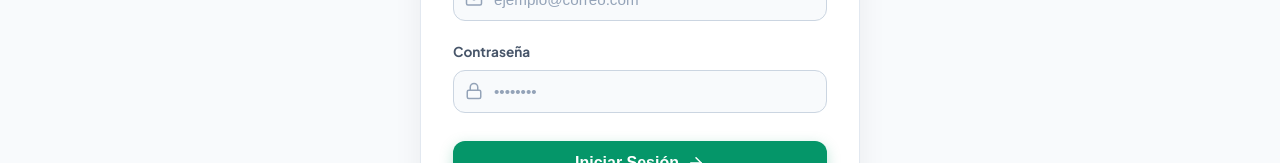
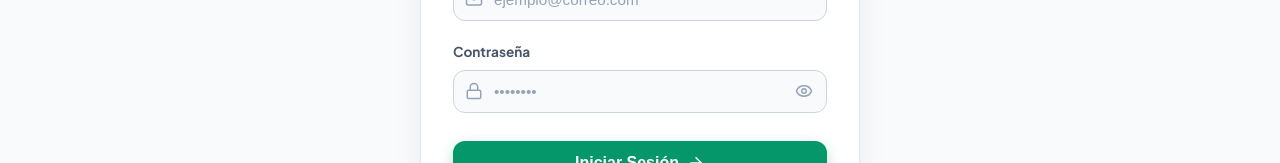
Before and after one commit to Geovanny89/tutor-client, a React (Vite) app: page /login in a window 1280 px wide. Shown: the part 415-578 px from the top of the page. Built offline with nearby package versions, Linux system fonts and the light colour scheme; no server answers.

Commit message:
se agrega opcion de ver contraseña en regsitro o inicio de sesion

```diff
--- a/src/pages/LoginPage.jsx
+++ b/src/pages/LoginPage.jsx
@@ -2,11 +2,12 @@ import React, { useState } from 'react';
 import { Link, useNavigate } from 'react-router-dom';
 import { useAuthStore } from '../stores/authStore';
 import toast from 'react-hot-toast';
-import { Sparkles, Mail, Lock, ArrowRight } from 'lucide-react';
+import { Sparkles, Mail, Lock, ArrowRight, Eye, EyeOff } from 'lucide-react';
 
 export default function LoginPage() {
   const [email, setEmail] = useState('');
   const [password, setPassword] = useState('');
+  const [showPassword, setShowPassword] = useState(false);
   const { login, loading, error, clearError } = useAuthStore();
   const navigate = useNavigate();
 
@@ -115,7 +116,7 @@ export default function LoginPage() {
             <div style={{ position: 'relative' }}>
               <Lock size={18} color="var(--text-muted)" style={{ position: 'absolute', left: '12px', top: '50%', transform: 'translateY(-50%)' }} />
               <input
-                type="password"
+                type={showPassword ? 'text' : 'password'}
                 value={password}
                 onChange={(e) => setPassword(e.target.value)}
                 placeholder="••••••••"
@@ -125,13 +126,34 @@ export default function LoginPage() {
                   background: 'var(--bg-base)',
                   border: '1px solid var(--border-strong)',
                   borderRadius: '12px',
-                  padding: '0.75rem 1rem 0.75rem 2.5rem',
+                  padding: '0.75rem 2.75rem 0.75rem 2.5rem',
                   color: 'var(--text-primary)',
                   fontSize: '0.95rem',
                   outline: 'none',
                   boxSizing: 'border-box',
                 }}
               />
+              <button
+                type="button"
+                onClick={() => setShowPassword((v) => !v)}
+                title={showPassword ? 'Ocultar contraseña' : 'Mostrar contraseña'}
+                aria-label={showPassword ? 'Ocultar contraseña' : 'Mostrar contraseña'}
+                style={{
+                  position: 'absolute',
+                  right: '10px',
+                  top: '50%',
+                  transform: 'translateY(-50%)',
+                  background: 'none',
+                  border: 'none',
+                  padding: '4px',
+                  cursor: 'pointer',
+                  display: 'flex',
+                  alignItems: 'center',
+                  color: 'var(--text-muted)',
+                }}
+              >
+                {showPassword ? <EyeOff size={18} /> : <Eye size={18} />}
+              </button>
             </div>
           </div>
 
--- a/src/pages/RegisterPage.jsx
+++ b/src/pages/RegisterPage.jsx
@@ -2,12 +2,13 @@ import React, { useState } from 'react';
 import { Link, useNavigate } from 'react-router-dom';
 import { useAuthStore } from '../stores/authStore';
 import toast from 'react-hot-toast';
-import { Sparkles, Mail, Lock, User, Target, ArrowRight, CheckCircle2 } from 'lucide-react';
+import { Sparkles, Mail, Lock, User, Target, ArrowRight, CheckCircle2, Eye, EyeOff } from 'lucide-react';
 
 export default function RegisterPage() {
   const [name, setName] = useState('');
   const [email, setEmail] = useState('');
   const [password, setPassword] = useState('');
+  const [showPassword, setShowPassword] = useState(false);
   const [targetLevel, setTargetLevel] = useState('B2');
 
   const { register, loading } = useAuthStore();
@@ -171,7 +172,7 @@ export default function RegisterPage() {
             <div style={{ position: 'relative' }}>
               <Lock size={18} color="var(--text-muted)" style={{ position: 'absolute', left: '12px', top: '50%', transform: 'translateY(-50%)' }} />
               <input
-                type="password"
+                type={showPassword ? 'text' : 'password'}
                 value={password}
                 onChange={(e) => setPassword(e.target.value)}
                 placeholder="Mínimo 6 caracteres"
@@ -181,13 +182,34 @@ export default function RegisterPage() {
                   background: 'var(--bg-base)',
                   border: '1px solid var(--border-strong)',
                   borderRadius: '12px',
-                  padding: '0.75rem 1rem 0.75rem 2.5rem',
+                  padding: '0.75rem 2.75rem 0.75rem 2.5rem',
                   color: 'var(--text-primary)',
                   fontSize: '0.95rem',
                   outline: 'none',
                   boxSizing: 'border-box',
                 }}
               />
+              <button
+                type="button"
+                onClick={() => setShowPassword((v) => !v)}
+                title={showPassword ? 'Ocultar contraseña' : 'Mostrar contraseña'}
+                aria-label={showPassword ? 'Ocultar contraseña' : 'Mostrar contraseña'}
+                style={{
+                  position: 'absolute',
+                  right: '10px',
+                  top: '50%',
+                  transform: 'translateY(-50%)',
+                  background: 'none',
+                  border: 'none',
+                  padding: '4px',
+                  cursor: 'pointer',
+                  display: 'flex',
+                  alignItems: 'center',
+                  color: 'var(--text-muted)',
+                }}
+              >
+                {showPassword ? <EyeOff size={18} /> : <Eye size={18} />}
+              </button>
             </div>
           </div>
 
```
